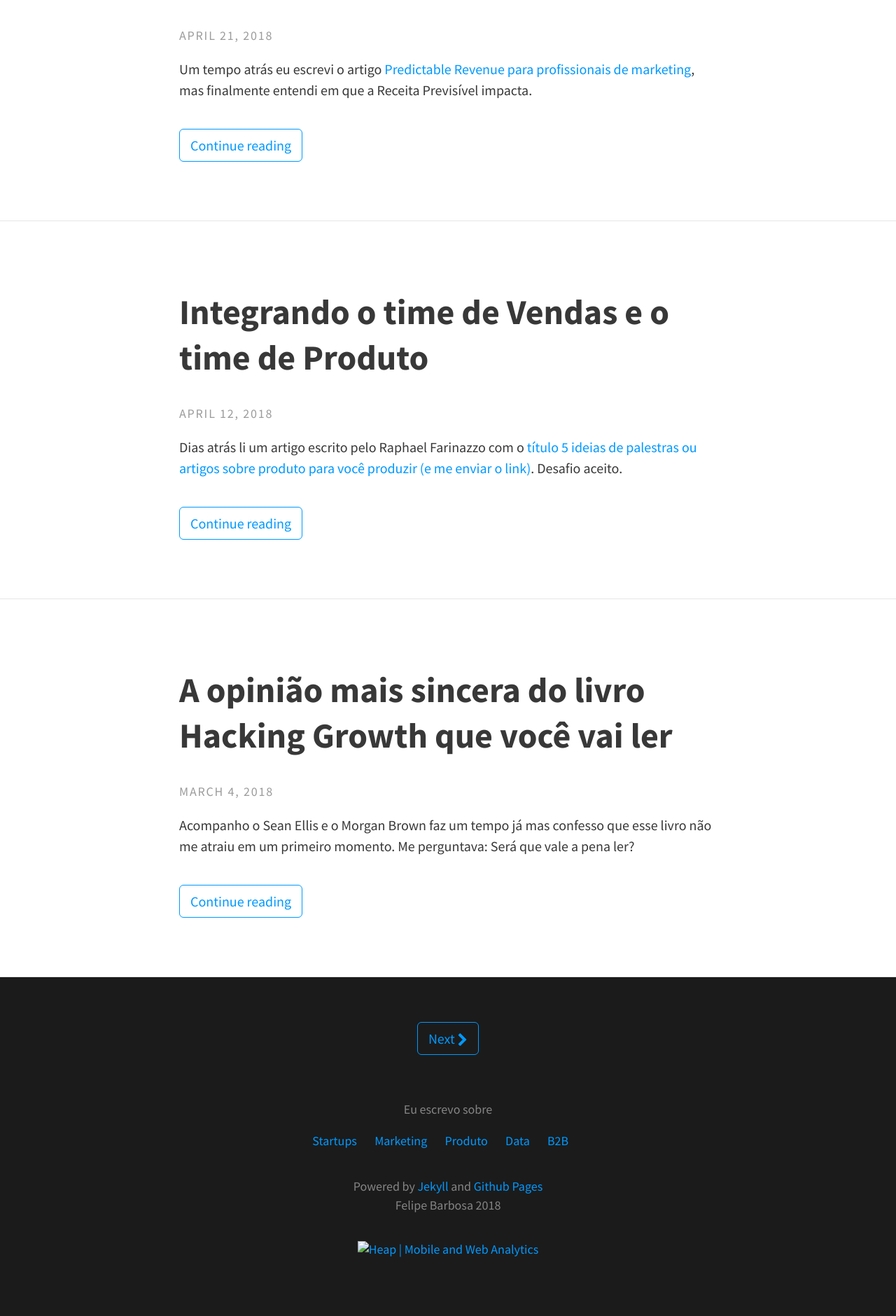
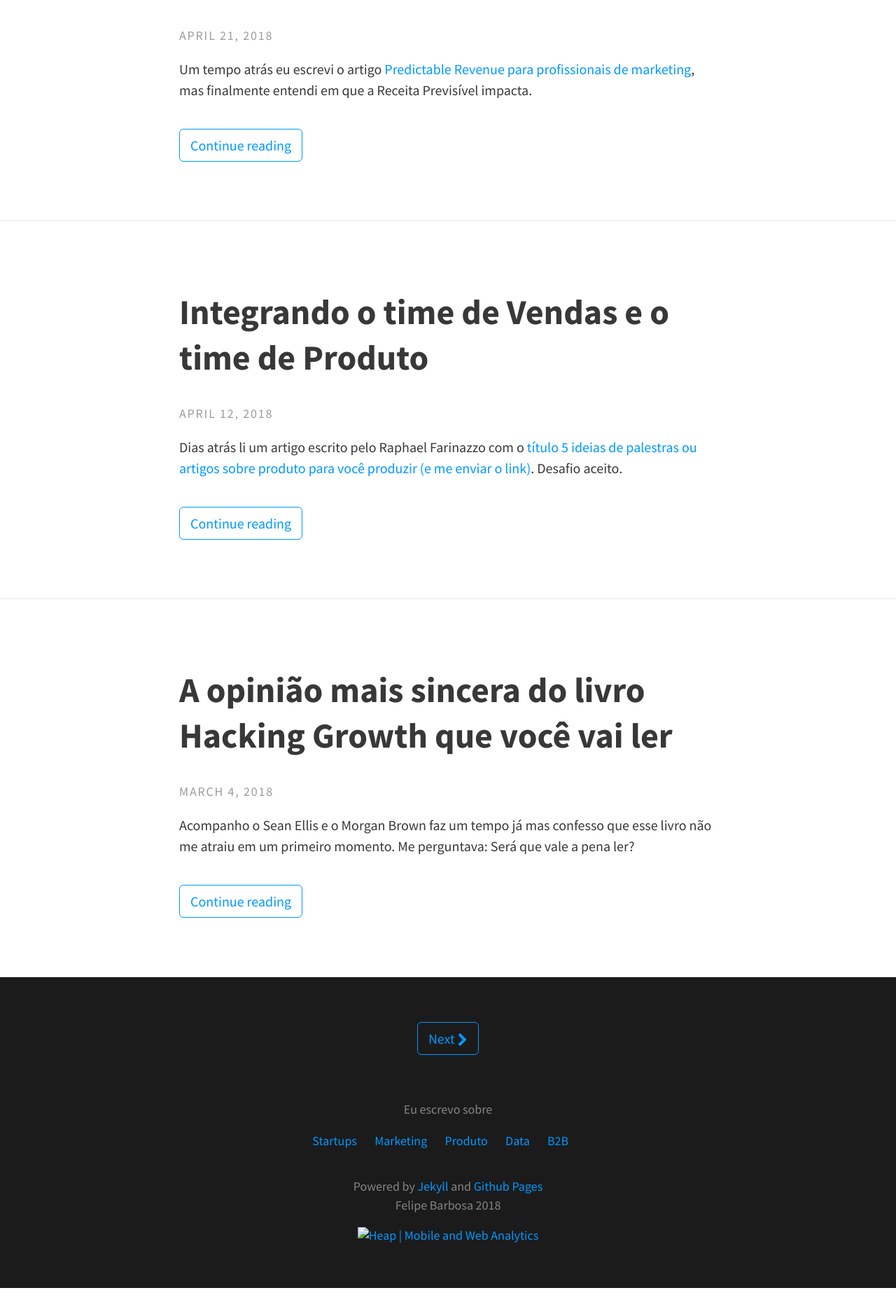
Before and after one commit to felipecbarbosa/felipecbarbosa.github.io, a Jekyll site: the page built from index.html, in a window 1280 px wide. Shown: the part 1749-3629 px from the top of the page at 70% size. Built offline with Jekyll 4.4.1, drawn with Linux system fonts in a browser that asks for light colours; the list of posts is cut into pages by our own code; comment, search, counter and statistics services are not loaded; after the commit the page ends 3589 px from its top, so only the background shows below that.

Commit message:
Edited Heap badge

```diff
--- a/_includes/footer.html
+++ b/_includes/footer.html
@@ -137,7 +137,7 @@ addthis_share = {
 
 	<!-- HeapAnalytics Badge -->
 	<a href="https://heapanalytics.com/?utm_source=badge" rel="nofollow">
-	<img style="width:108px;height:41px;padding:20px 0;" src="//heapanalytics.com/img/badgeLight.png" alt="Heap | Mobile and Web Analytics" />
+	<img style="width:108px;height:41px;" src="//heapanalytics.com/img/badgeLight.png" alt="Heap | Mobile and Web Analytics" />
 	</a>
 </footer>
 {% endif %}
```
